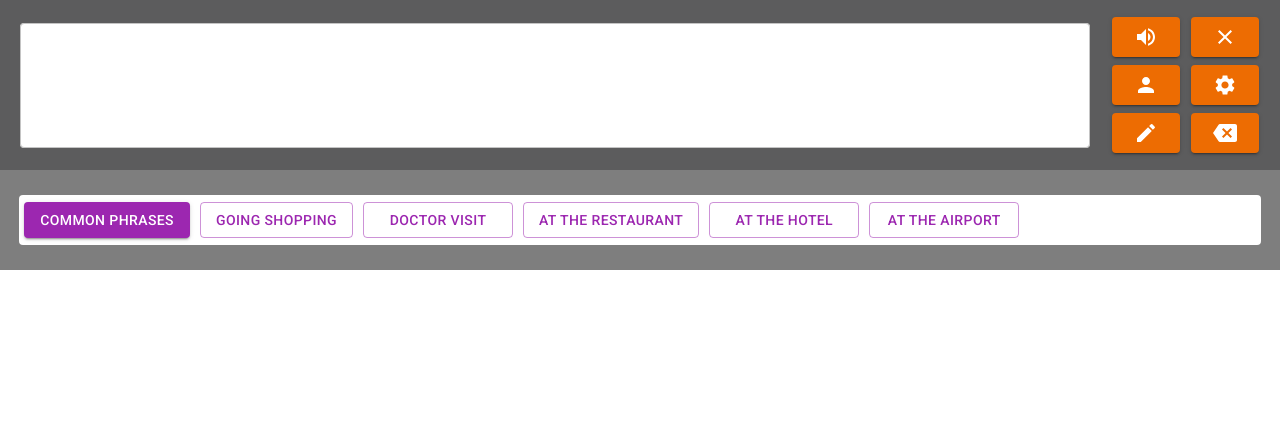
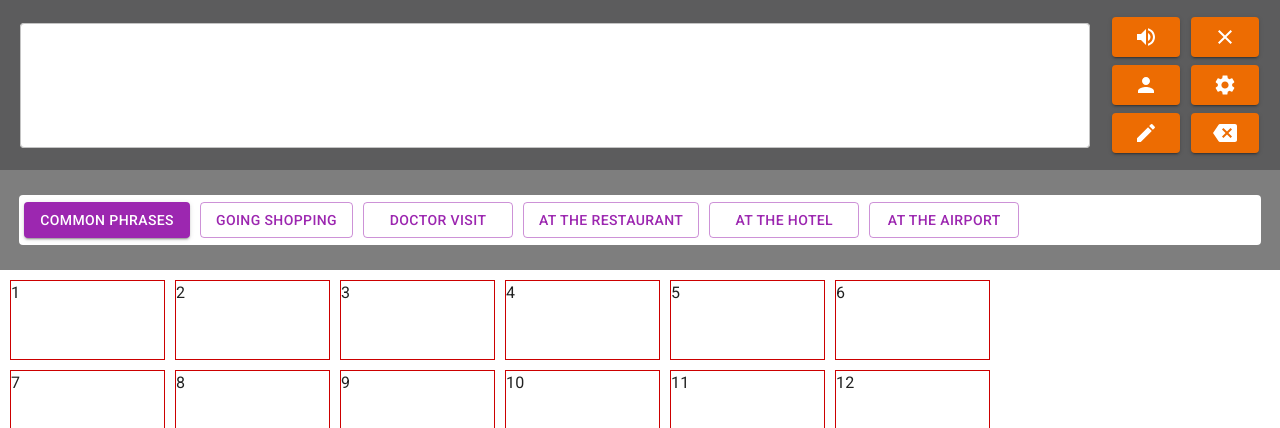
Before and after one commit to RodriSanchez1/cboard-phrase, a React (Vite) app: page / in a window 1280 px wide. Shown: the top 428 px of the page. Built offline with nearby package versions, Linux system fonts and the light colour scheme.

Commit message:
Chore: Add react-grid-layout

```diff
--- a/package.json
+++ b/package.json
@@ -19,6 +19,7 @@
     "@reduxjs/toolkit": "^1.9.3",
     "react": "^18.2.0",
     "react-dom": "^18.2.0",
+    "react-grid-layout": "^1.3.4",
     "react-redux": "^8.0.5",
     "react-router-dom": "^6.10.0"
   },
--- a/src/features/grid/Grid/Grid.css
+++ b/src/features/grid/Grid/Grid.css
@@ -1,3 +1,4 @@
-.Grid__container {
-  flex-grow: 2;
+.Grid {
+  height: 100%;
+  width: 100%;
 }
--- a/src/features/grid/Grid/Grid.jsx
+++ b/src/features/grid/Grid/Grid.jsx
@@ -1,5 +1,61 @@
+import { useState } from 'react';
 import './Grid.css';
+import GridLayout from 'react-grid-layout';
+import 'react-grid-layout/css/styles.css';
+
+//const ReactGridLayout = WidthProvider(RGL);
+
+const arrlayout = [1, 2, 3, 4, 5, 6, 7, 8, 9, 10, 11, 12];
 
 export default function Grid() {
-  return <div className="Grid"></div>;
+  const [layout, setLayout] = useState(generateLayout(6));
+
+  function generateLayout(cols) {
+    //const layout = React.Children.map(this.props.children, (child, index) => {
+    const layout = arrlayout.map((child, index) => {
+      return {
+        x: index % cols,
+        y: Math.floor(index / cols),
+        w: 1,
+        h: 1,
+        i: child.toString(),
+      };
+    });
+    console.log(layout);
+    return layout;
+  }
+
+  function generateDOM() {
+    return arrlayout.map((i) => {
+      return (
+        <div key={i.toString()} style={{ border: '1px solid #C00' }}>
+          {i}
+        </div>
+      );
+    });
+  }
+
+  function onLayoutChange(layout) {
+    setLayout(layout);
+    console.log(layout);
+  }
+
+  return (
+    <div className="Grid">
+      <GridLayout
+        className="layout"
+        items={12}
+        rowHeight={80}
+        cols={6}
+        layout={layout}
+        width={1000}
+        onLayoutChange={onLayoutChange}
+        isDraggable={false}
+        isResizable={false}
+        margin={[10, 10]}
+      >
+        {generateDOM()}
+      </GridLayout>
+    </div>
+  );
 }
```
